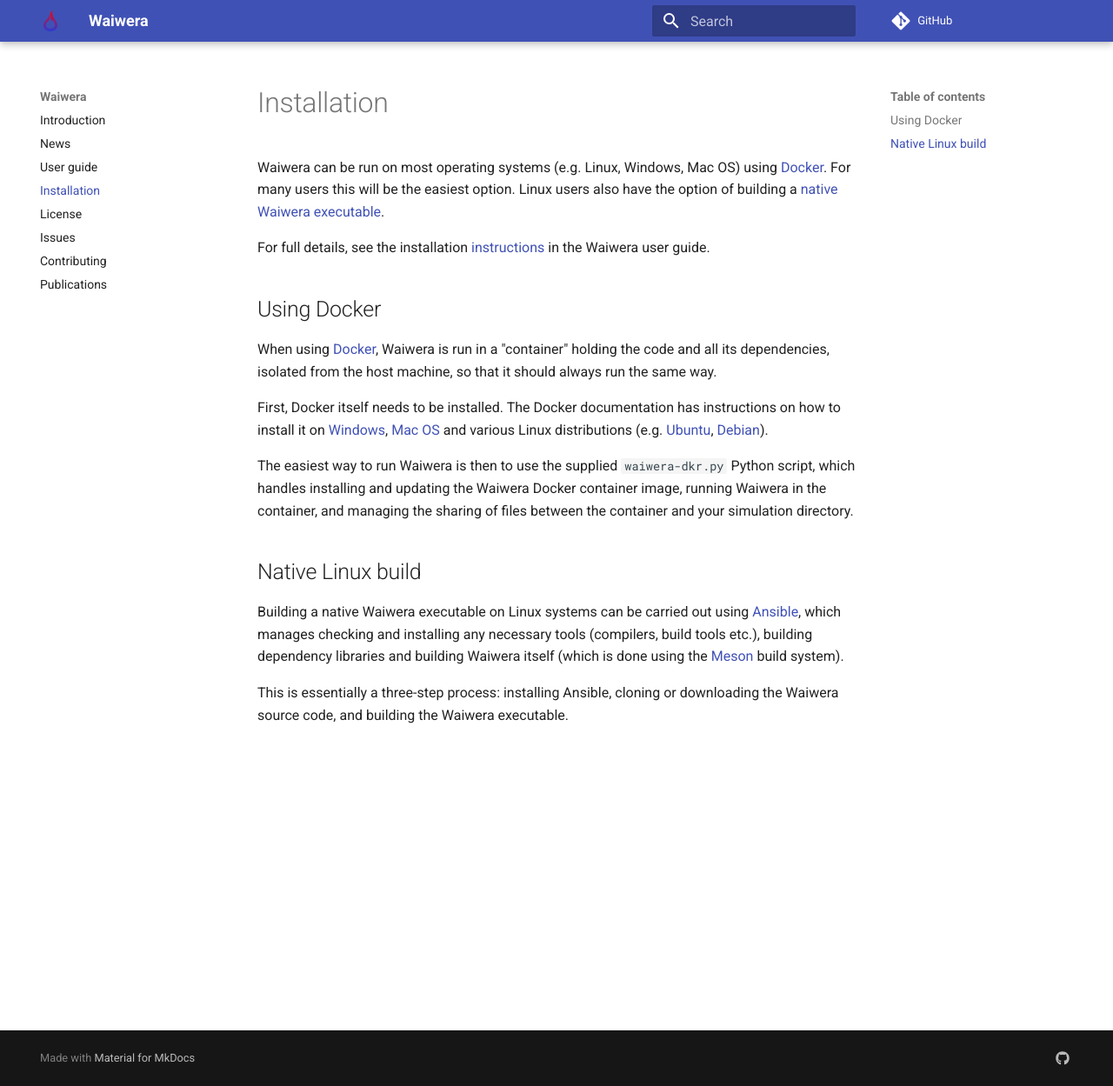
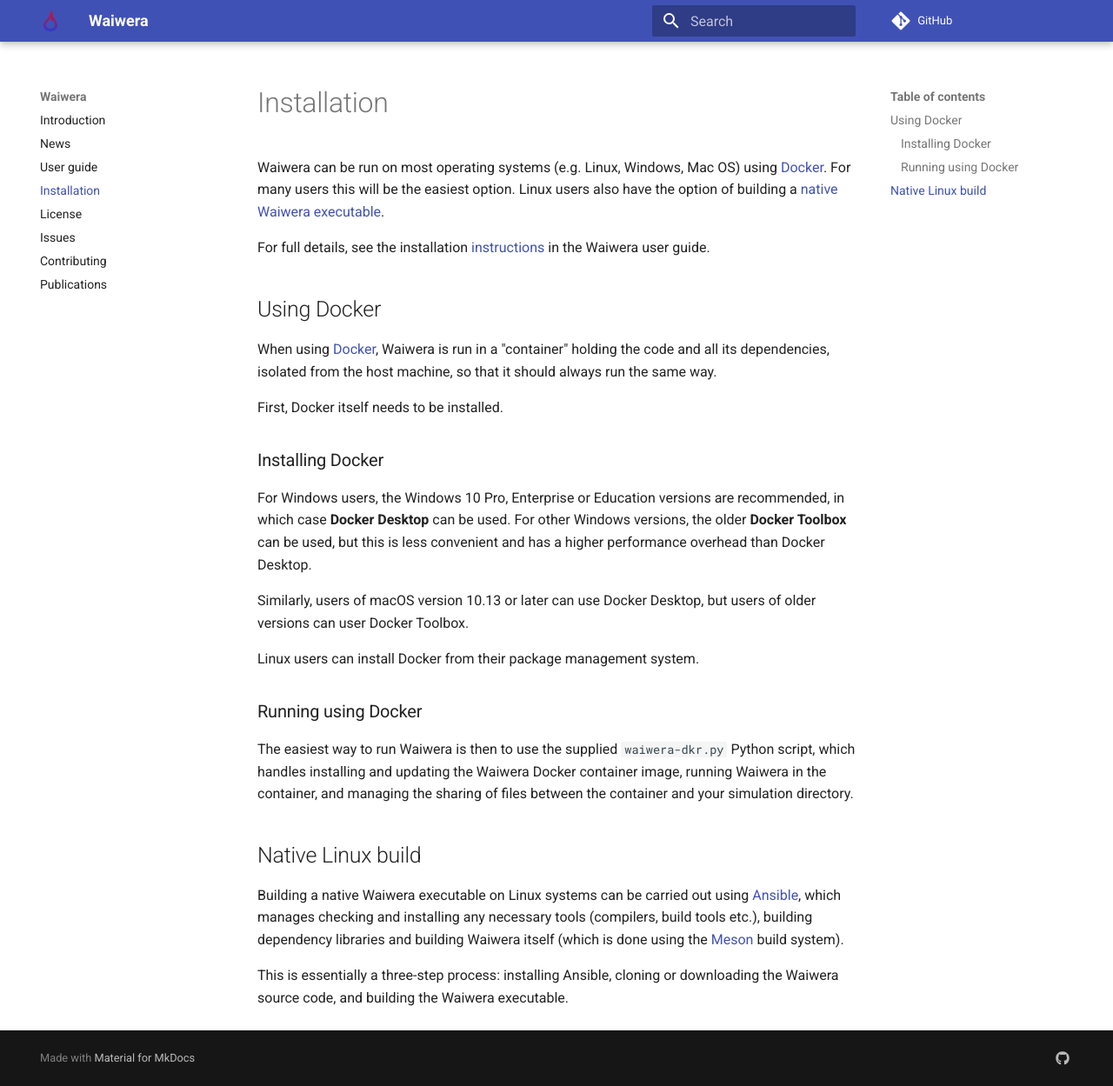
Before and after one commit to waiwera/waiwera-mkdocs, an MkDocs documentation site: the page built from docs/install.md, in a window 1280 px wide and 1249 px high. Shown: the whole window at 87% size. Built offline with MkDocs 1.6.1 and Material for MkDocs 9.7.7, drawn with Linux system fonts in a browser that asks for light colours; comment, search, counter and statistics services are not loaded.

Commit message:
Clarify install instructions

```diff
--- a/docs/install.md
+++ b/docs/install.md
@@ -15,13 +15,22 @@
 "container" holding the code and all its dependencies, isolated from
 the host machine, so that it should always run the same way.
 
-First, Docker itself needs to be installed. The Docker documentation
-has instructions on how to install it on
-[Windows](https://docs.docker.com/docker-for-windows/install/), [Mac
-OS](https://docs.docker.com/docker-for-mac/install/) and various Linux
-distributions
-(e.g. [Ubuntu](https://docs.docker.com/install/linux/docker-ce/ubuntu/),
-[Debian](https://docs.docker.com/install/linux/docker-ce/debian/)).
+First, Docker itself needs to be installed.
+
+### Installing Docker
+
+For Windows users, the Windows 10 Pro, Enterprise or Education
+versions are recommended, in which case **Docker Desktop** can be
+used. For other Windows versions, the older **Docker Toolbox** can be
+used, but this is less convenient and has a higher performance
+overhead than Docker Desktop.
+
+Similarly, users of macOS version 10.13 or later can use Docker
+Desktop, but users of older versions can user Docker Toolbox.
+
+Linux users can install Docker from their package management system.
+
+### Running using Docker
 
 The easiest way to run Waiwera is then to use the supplied
 `waiwera-dkr.py` Python script, which handles installing and updating
```
